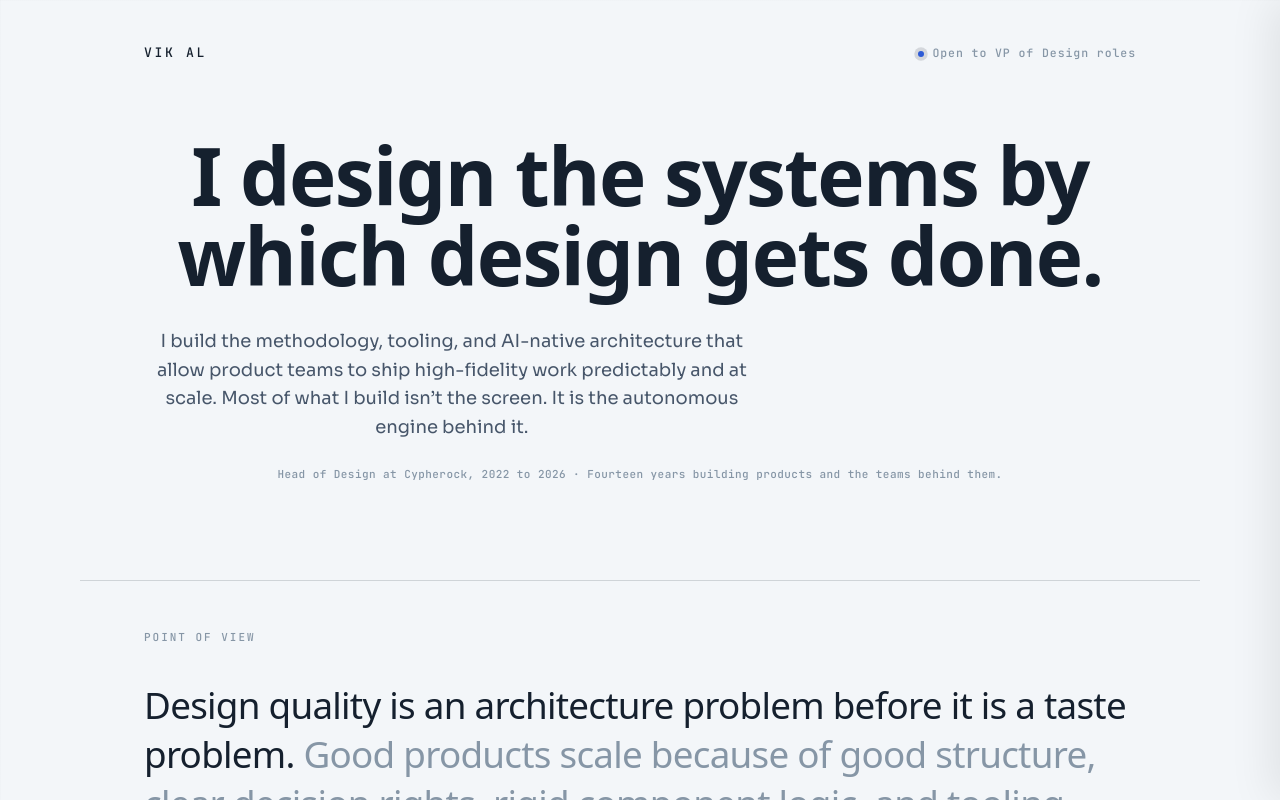
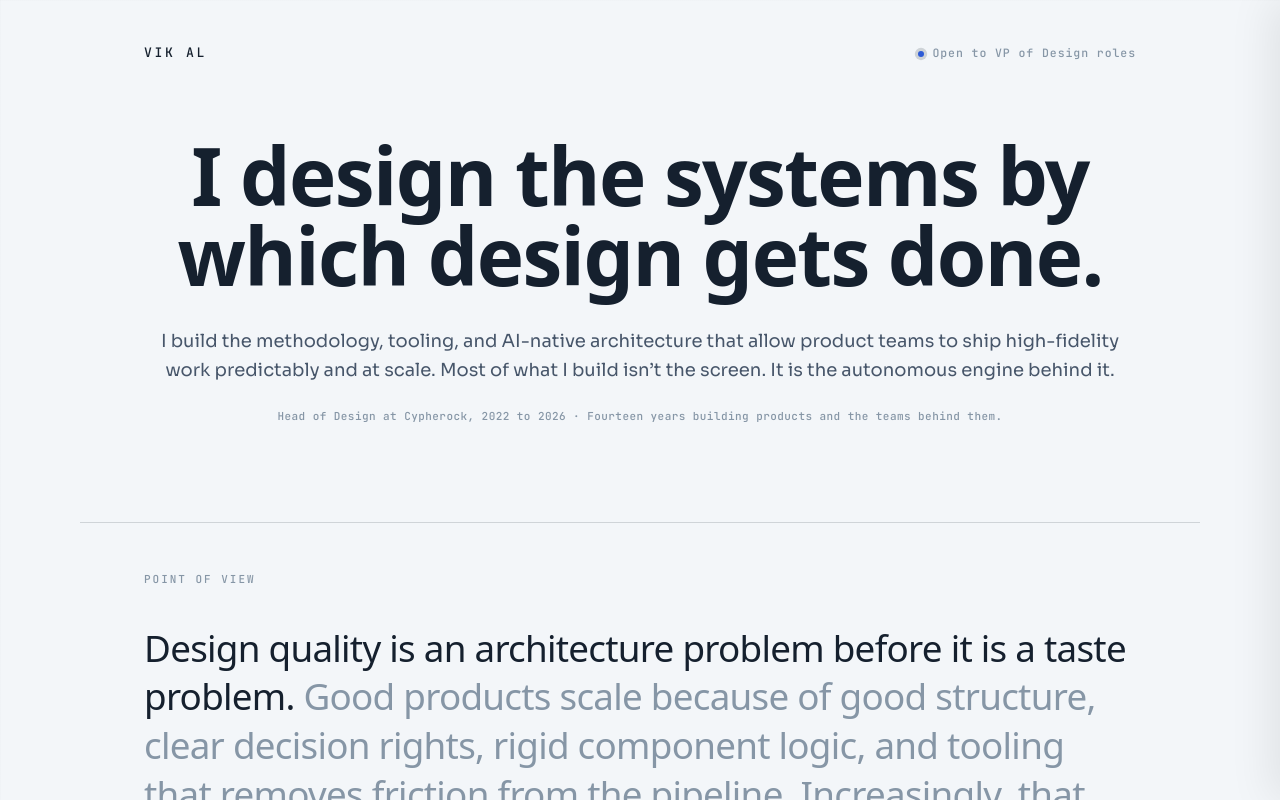
Before and after one commit to Prashant-Vikal/vik.al, a React (Vite) app: page / in a window 1280 px wide. Shown: the top 800 px of the page. Built offline with nearby package versions, Linux system fonts and the light colour scheme; a web font is replaced by a local one.

Commit message:
Refactor hero section styles in index.css
Updated styles for hero section, including centering the subtitle and adjusting margins.

```diff
--- a/src/index.css
+++ b/src/index.css
@@ -45,7 +45,10 @@ a { color: inherit; }
 .hero h1 { font-family: var(--display); font-weight: var(--dw); font-size: clamp(2.4rem, 7vw, var(--heading-size)); line-height: 1.0; letter-spacing: var(--dtrack); max-width: 14ch; }
 */
 .hero h1 { font-family: var(--display); font-weight: var(--dw); font-size: clamp(2.4rem, 7vw, var(--heading-size)); line-height: 1.0; letter-spacing: var(--dtrack); margin-left: auto; margin-right: auto;}
+/*
 .hero .sub { margin-top: clamp(1.4rem, 3vw, 2rem); max-width: 46ch; color: var(--ink-2); font-size: calc(var(--body-size) * 1.06); line-height: 1.6; }
+*/
+.hero .sub { margin-top: clamp(1.4rem, 3vw, 2rem); color: var(--ink-2); font-size: calc(var(--body-size) * 1.06); line-height: 1.6; text-align: center; }
 .hero .meta { margin-top: 1.5rem; font-family: var(--muted-font); font-size: var(--muted-size); letter-spacing: 0.04em; color: var(--ink-3); }
 
 .hero-photo { position: relative; justify-self: end; width: min(100%, 340px); aspect-ratio: 4 / 5; border: 1px solid var(--line); border-radius: 16px; overflow: hidden; background: var(--surface); }
```
